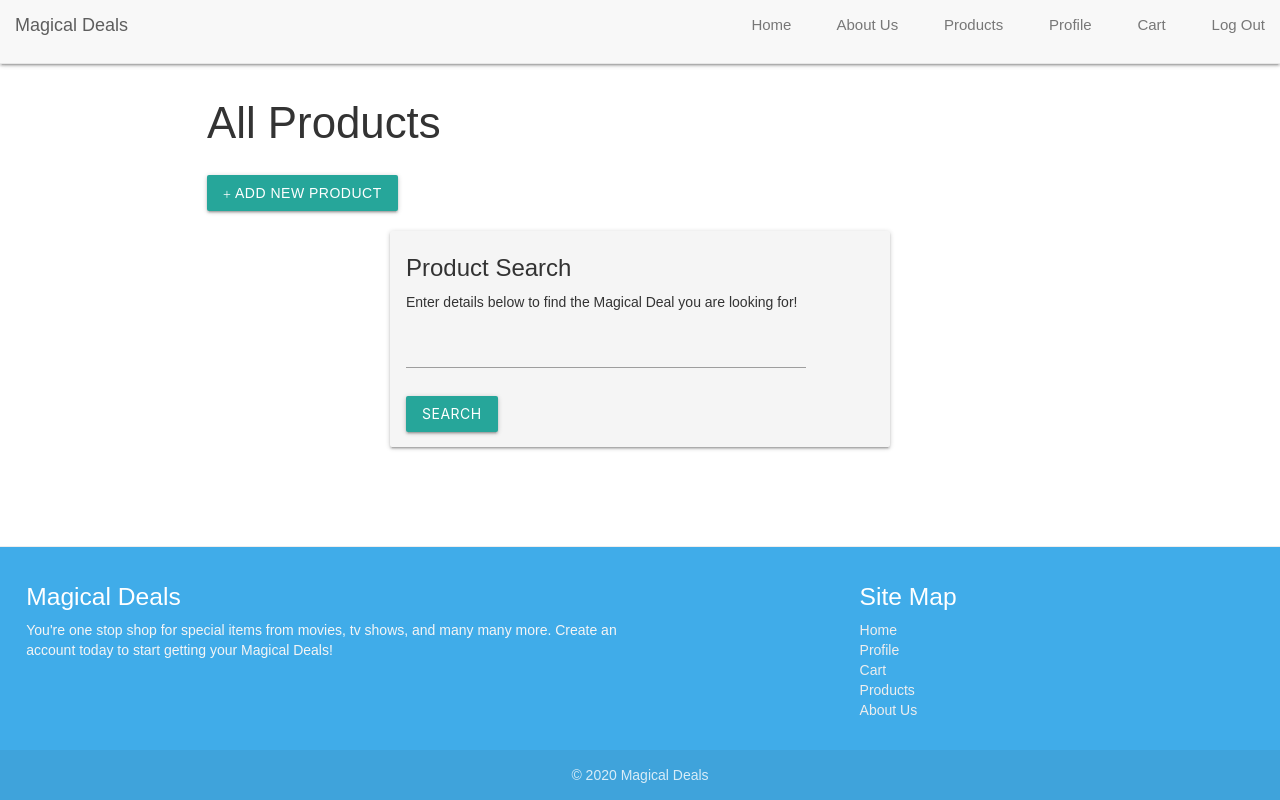
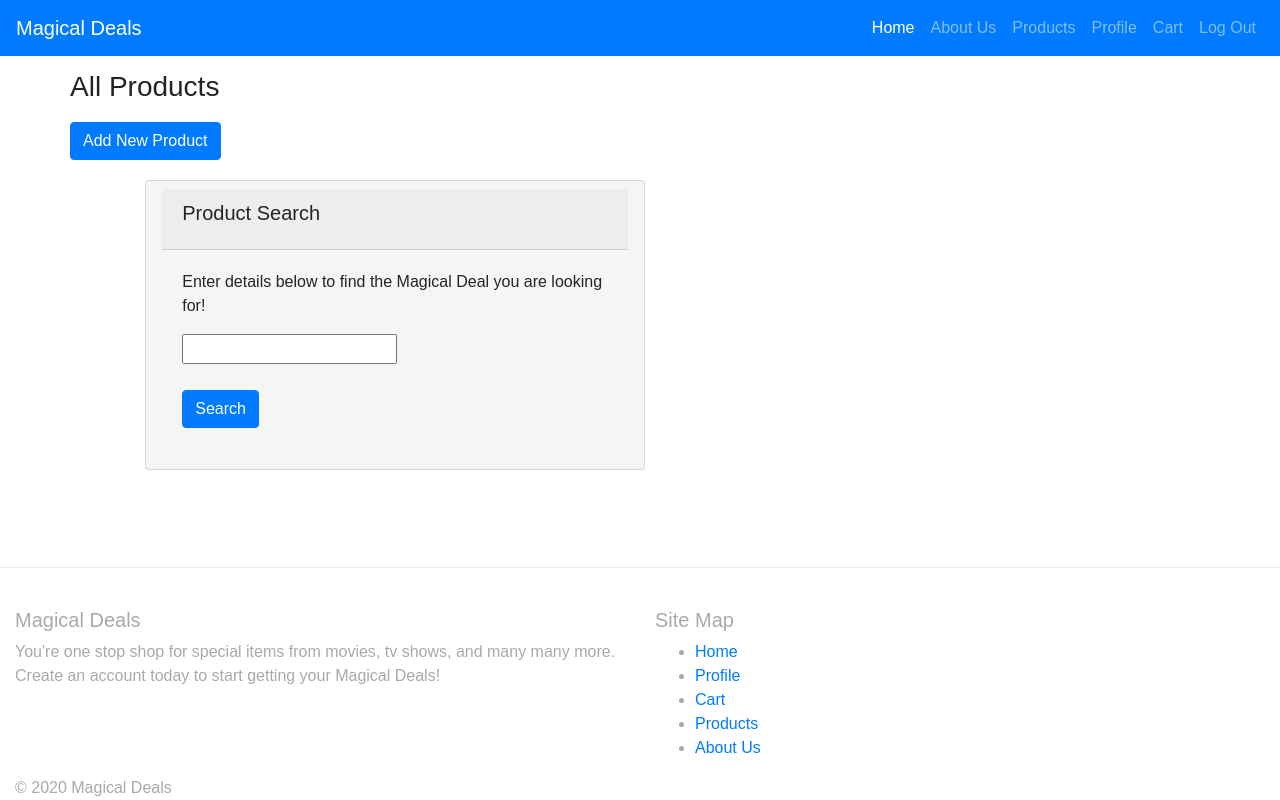
Before and after one commit to aidan-stritch/magical-deals, a Django app: page /products/ in a window 1280 px wide. Run offline with Django 3.2, Linux system fonts and the light colour scheme; the visitor is signed in with stand-in values (Sample User, id 1); data that the repository does not hold is empty; some libraries are stand-ins or nearby versions; some web fonts are replaced.

Commit message:
fixed errors with product deletion / updated CSS for nav bar / removed materialise content and changed to bootstrap / corrected layout issue on password_reset_email.html

```diff
--- a/home/templates/index.html
+++ b/home/templates/index.html
@@ -1,7 +1,7 @@
 <!DOCTYPE html>
 {% extends 'base.html' %} {% block content %}
 <!-- Carousel -->
-<div id="indexCarousel" class="carousel slide" data-ride="carousel">
+  <div id="indexCarousel" class="carousel slide" data-ride="carousel">
   <!-- Carousel Slide Wrapper -->
   <div class="carousel-inner">
     <div class="carousel-item active">
--- a/magical_deals/settings.py
+++ b/magical_deals/settings.py
@@ -11,7 +11,7 @@ https://docs.djangoproject.com/en/1.11/ref/settings/
 """
 
 import os
-#import env
+import env
 import dj_database_url
 
 # Build paths inside the project like this: os.path.join(BASE_DIR, ...)
--- a/products/templates/products.html
+++ b/products/templates/products.html
@@ -50,6 +50,7 @@
             max="999"
             class="form-control"
             placeholder="Qty"
+            required
           />
           <span class="input-group-btn">
             <button class="btn btn-success" type="submit">
--- a/products/views.py
+++ b/products/views.py
@@ -60,8 +60,12 @@ def delete_product(request, id):
     not found
     """
     product = get_object_or_404(Product, id=id)
+
+    request.session['cart'] = {}
+
     product.delete()
 
+    print("deleted")
     messages.success(request, "Product successfully deleted")
 
     return redirect(reverse('products'))
--- a/static/css/custom.css
+++ b/static/css/custom.css
@@ -23,12 +23,13 @@ footer {
 .navbar-default .badge {
   background-color: yellow;
 }
+
+a.navlink {
+  background-color: #007bff;
+}
+
 .icon-bar {
   background-color: #fff;
-}
-
-.page-footer {
-  background-color: #40ace9;
 }
 
 .important {
@@ -166,12 +167,6 @@ footer {
 /*..........................................Media Queries*/
 
 @media (max-width: 767px) {
-  /*..........................Media Queries - Navbar*/
-
-  .navbar-collapse {
-    background-color: #1995dc;
-  }
-
   /*..........................Media Queries - Panel*/
 
   .panel-input button {
--- a/templates/base.html
+++ b/templates/base.html
@@ -8,52 +8,42 @@
     <title>Magical Deals</title>
     <link
       rel="stylesheet"
-      href="https://cdnjs.cloudflare.com/ajax/libs/bootswatch/3.3.7/cerulean/bootstrap.min.css"
+      href="https://maxcdn.bootstrapcdn.com/bootstrap/4.0.0/css/bootstrap.min.css"
+      integrity="sha384-Gn5384xqQ1aoWXA+058RXPxPg6fy4IWvTNh0E263XmFcJlSAwiGgFAW/dAiS6JXm"
+      crossorigin="anonymous"
     />
-    <link
-      rel="stylesheet"
-      href="https://cdnjs.cloudflare.com/ajax/libs/materialize/1.0.0/css/materialize.min.css"
-    />
+
     <link rel="stylesheet" href="{% static 'css/custom.css' %}" />
   </head>
 
   <body>
     <header>
-      <!-- Fixed masthead -->
-      <nav class="navbar navbar-masthead navbar-default navbar-fixed-top">
-        <div class="container-fluid nav-area">
-          <div class="navbar-header">
+      <nav class="navbar navbar-expand-lg fixed-top navbar-dark bg-primary">
+        <a class="navbar-brand" href="/">Magical Deals</a>
         <button
+          class="navbar-toggler"
           type="button"
-              class="navbar-toggle collapsed"
           data-toggle="collapse"
-              data-target="#navbar"
+          data-target="#navbarText"
+          aria-controls="navbarText"
           aria-expanded="false"
-              aria-controls="navbar"
+          aria-label="Toggle navigation"
         >
-              <span class="sr-only">Toggle navigation</span>
-              <span class="icon-bar"></span>
-              <span class="icon-bar"></span>
-              <span class="icon-bar"></span>
+          <span class="navbar-toggler-icon"></span>
         </button>
-
-            <a class="navbar-brand" href="/">
-              Magical Deals
-            </a>
-          </div>
-          <div id="navbar" class="navbar-collapse collapse">
-            <ul class="nav navbar-nav navbar-right">
-              <li>
-                <a href="/"
+        <div class="collapse navbar-collapse" id="navbarText">
+          <ul class="navbar-nav ml-auto">
+            <li class="nav-item active">
+              <a class="nav-link" href="/"
                 ><span
                   class="glyphicon glyphicon-home"
                   aria-hidden="true"
                 ></span>
-                  Home</a
+                Home <span class="sr-only">(current)</span></a
               >
             </li>
-              <li>
-                <a href="{% url 'about' %}"
+            <li class="nav-item">
+              <a class="nav-link" href="{% url 'about' %}"
                 ><span
                   class="glyphicon glyphicon-info-sign"
                   aria-hidden="true"
@@ -62,17 +52,14 @@
               >
             </li>
             {% if user.is_authenticated %}
-              <li>
-                <a href="{% url 'products' %}"
-                  ><span
-                    class="glyphicon glyphicon-th"
-                    aria-hidden="true"
-                  ></span>
+            <li class="nav-item">
+              <a class="nav-link" href="{% url 'products' %}"
+                ><span class="glyphicon glyphicon-th" aria-hidden="true"></span>
                 Products</a
               >
             </li>
-              <li>
-                <a href="{% url 'profile' %}"
+            <li class="nav-item">
+              <a class="nav-link" href="{% url 'profile' %}"
                 ><span
                   class="glyphicon glyphicon-user"
                   aria-hidden="true"
@@ -80,19 +67,19 @@
                 Profile</a
               >
             </li>
-              <li>
-                <a href="{% url 'view_cart' %}"
+            <li class="nav-item">
+              <a class="nav-link" href="{% url 'view_cart' %}"
                 ><span
                   class="glyphicon glyphicon-shopping-cart"
                   aria-hidden="true"
                 ></span>
                 Cart {% if product_count > 0 %}
-                  <label class="badge badge-warning">{{ product_count }}</label>
+                <label class="badge badge-warning"> {{ product_count }}</label>
                 {% endif %}
               </a>
             </li>
-              <li>
-                <a href="{% url 'logout' %}"
+            <li class="nav-item navbar-links">
+              <a class="nav-link" href="{% url 'logout' %}"
                 ><span
                   class="glyphicon glyphicon-log-out"
                   aria-hidden="true"
@@ -101,8 +88,8 @@
               >
             </li>
             {% else %}
-              <li>
-                <a href="{% url 'register' %}"
+            <li class="nav-item">
+              <a class="nav-link" href="{% url 'register' %}"
                 ><span
                   class="glyphicon glyphicon-plus"
                   aria-hidden="true"
@@ -110,8 +97,8 @@
                 Sign Up</a
               >
             </li>
-              <li>
-                <a href="{% url 'login' %}"
+            <li class="nav-item">
+              <a class="nav-link" href="{% url 'login' %}"
                 ><span
                   class="glyphicon glyphicon-log-in"
                   aria-hidden="true"
@@ -121,7 +108,6 @@
             </li>
             {% endif %}
           </ul>
-          </div>
         </div>
       </nav>
     </header>
@@ -201,19 +187,26 @@
       </div>
     </footer>
     <script
-      src="https://cdn.jsdelivr.net/npm/popper.js@1.16.0/dist/umd/popper.min.js"
-      integrity="sha384-Q6E9RHvbIyZFJoft+2mJbHaEWldlvI9IOYy5n3zV9zzTtmI3UksdQRVvoxMfooAo"
+      src="https://code.jquery.com/jquery-3.2.1.slim.min.js"
+      integrity="sha384-KJ3o2DKtIkvYIK3UENzmM7KCkRr/rE9/Qpg6aAZGJwFDMVNA/GpGFF93hXpG5KkN"
       crossorigin="anonymous"
     ></script>
-    <script src="https://cdnjs.cloudflare.com/ajax/libs/jquery/3.2.1/jquery.min.js"></script>
-    <script src="https://cdnjs.cloudflare.com/ajax/libs/twitter-bootstrap/3.3.7/js/bootstrap.min.js"></script>
-    <script src="https://cdnjs.cloudflare.com/ajax/libs/materialize/1.0.0/js/materialize.min.js"></script>
+    <script
+      src="https://cdnjs.cloudflare.com/ajax/libs/popper.js/1.12.9/umd/popper.min.js"
+      integrity="sha384-ApNbgh9B+Y1QKtv3Rn7W3mgPxhU9K/ScQsAP7hUibX39j7fakFPskvXusvfa0b4Q"
+      crossorigin="anonymous"
+    ></script>
+    <script
+      src="https://maxcdn.bootstrapcdn.com/bootstrap/4.0.0/js/bootstrap.min.js"
+      integrity="sha384-JZR6Spejh4U02d8jOt6vLEHfe/JQGiRRSQQxSfFWpi1MquVdAyjUar5+76PVCmYl"
+      crossorigin="anonymous"
+    ></script>
 
     {% block head_js %} {% endblock %}
     <!--  Script for the carousel -->
     <script>
       $(".carousel").carousel({
-        interval: 2000,
+        interval: 4000,
         cycle: 2000,
       });
     </script>
```
Also changed, not shown: templates/registration/password_reset_email.html (+15 -7 lines). Lines whose indentation alone changed are shown as unchanged.
